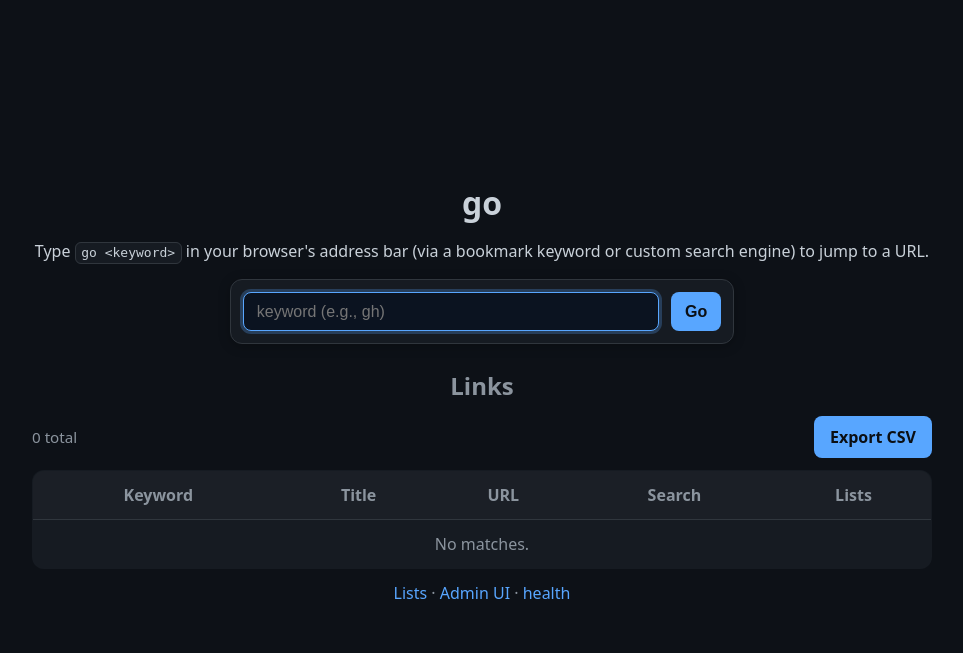
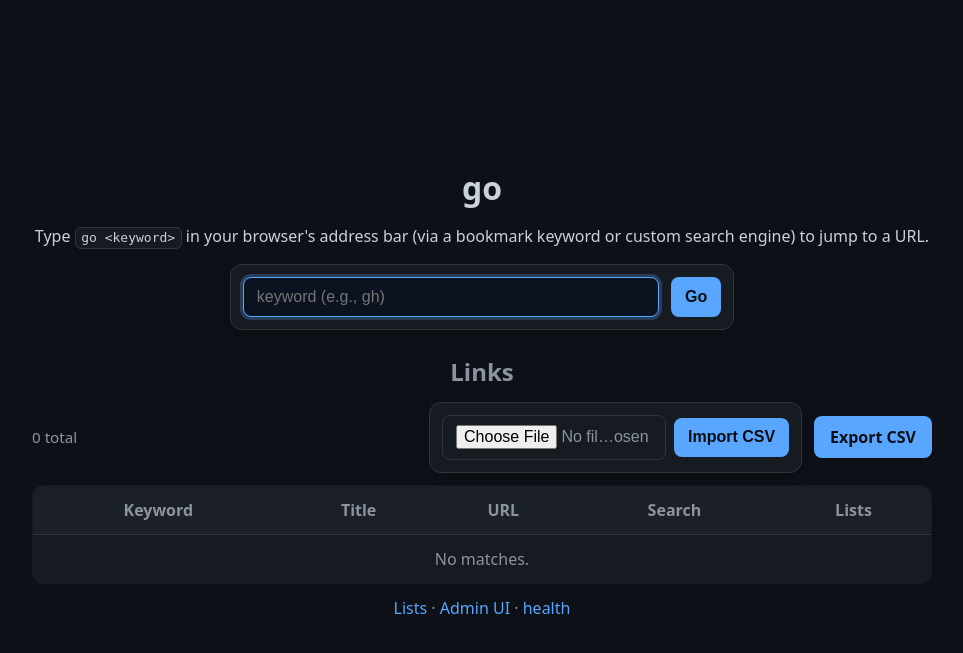
Before and after one commit to BoxCosplayer/go-search-engine, a Flask app: page / in a window 1280 px wide. Shown: the top 653 px of the page, without its empty margins (158-1121 px from the left). Run offline with Flask 3, Linux system fonts and the light colour scheme; data that the repository does not hold is empty.

Commit message:
0.5.0 Added Imports to extend current db

```diff
--- a/backend/app/main.py
+++ b/backend/app/main.py
@@ -492,6 +492,63 @@
     ).fetchall()
 
 
+def _import_shortcuts_from_csv(db, file_storage):
+    """Parse the provided CSV upload and merge shortcuts into the database."""
+    payload = file_storage.read()
+    if not payload:
+        return 0
+    text = payload.decode("utf-8-sig") if isinstance(payload, bytes) else str(payload)
+    if not text.strip():
+        return 0
+    buffer = StringIO(text)
+    reader = csv.DictReader(buffer)
+
+    inserted = 0
+    for row in reader:
+        keyword = (row.get("keyword") or "").strip()
+        url = (row.get("url") or "").strip()
+        if not keyword or not url:
+            continue
+        title = (row.get("title") or "").strip()
+        raw_flag = (row.get("search_enabled") or "").strip().lower()
+        search_enabled = 1 if raw_flag in {"1", "true", "yes", "y", "on"} else 0
+
+        cur = db.execute(
+            "INSERT OR IGNORE INTO links(keyword, url, title, search_enabled) VALUES (?, ?, ?, ?)",
+            (keyword, url, title or None, search_enabled),
+        )
+        if cur.rowcount:
+            inserted += 1
+
+        if cur.rowcount:
+            link_id = cur.lastrowid
+        else:
+            link_id = db.execute(
+                "SELECT id FROM links WHERE lower(keyword)=lower(?)",
+                (keyword,),
+            ).fetchone()["id"]
+        lists_field = row.get("lists") or ""
+        slugs = [slug.strip() for slug in lists_field.split(",") if slug.strip()]
+        for slug in slugs:
+            list_row = db.execute(
+                "SELECT id FROM lists WHERE lower(slug)=lower(?)",
+                (slug,),
+            ).fetchone()
+            if list_row:
+                list_id = list_row["id"]
+            else:
+                list_cursor = db.execute(
+                    "INSERT INTO lists(slug, name) VALUES (?, ?)",
+                    (slug, slug),
+                )
+                list_id = list_cursor.lastrowid
+            db.execute(
+                "INSERT OR IGNORE INTO link_lists(link_id, list_id) VALUES (?, ?)",
+                (link_id, list_id),
+            )
+    return inserted
+
+
 @app.route("/healthz")
 def healthz():
     """Lightweight health check endpoint.
@@ -549,6 +606,21 @@
     response = Response(csv_data, content_type="text/csv; charset=utf-8")
     response.headers["Content-Disposition"] = 'attachment; filename="shortcuts.csv"'
     return response
+
+
+@app.post("/import/shortcuts")
+def import_shortcuts_csv():
+    """Handle CSV uploads and merge shortcuts into the database."""
+    uploaded = request.files.get("file")
+    if uploaded is None or not uploaded.filename:
+        abort(400, "Missing CSV upload")
+    uploaded.stream.seek(0, os.SEEK_SET)
+
+    db = get_db()
+    ensure_lists_schema(db)
+    _import_shortcuts_from_csv(db, uploaded)
+    db.commit()
+    return redirect(url_for("index"))
 
 
 @app.route("/go")
--- a/backend/app/templates/index.html
+++ b/backend/app/templates/index.html
@@ -130,6 +130,13 @@
       flex-wrap: wrap;
     }
 
+    .toolbar-actions {
+      display: flex;
+      gap: .75rem;
+      align-items: center;
+      flex-wrap: wrap;
+    }
+
     .toolbar .meta {
       margin: 0;
     }
@@ -150,6 +157,18 @@
     .export-link:hover {
       filter: brightness(1.08);
       text-decoration: none;
+    }
+
+    .import-form {
+      display: flex;
+      gap: .5rem;
+      align-items: center;
+      flex-wrap: wrap;
+    }
+
+    .import-form input[type="file"] {
+      max-width: 14rem;
+      color: var(--muted);
     }
 
     table {
@@ -225,7 +244,13 @@
     <h2>Links</h2>
     <div class="toolbar">
       <div class="meta" id="matchCount"></div>
-      <a class="export-link" href="{{ url_for('export_shortcuts_csv') }}" download="shortcuts.csv">Export CSV</a>
+      <div class="toolbar-actions">
+        <form class="import-form" action="{{ url_for('import_shortcuts_csv') }}" method="post" enctype="multipart/form-data">
+          <input type="file" name="file" accept=".csv" required>
+          <button type="submit">Import CSV</button>
+        </form>
+        <a class="export-link" href="{{ url_for('export_shortcuts_csv') }}" download="shortcuts.csv">Export CSV</a>
+      </div>
     </div>
     <table>
       <thead>
```
Also changed, not shown: test/test_main.py (+68 -0 lines), todos.md (+1 -1 lines), CHANGELOG.md.
